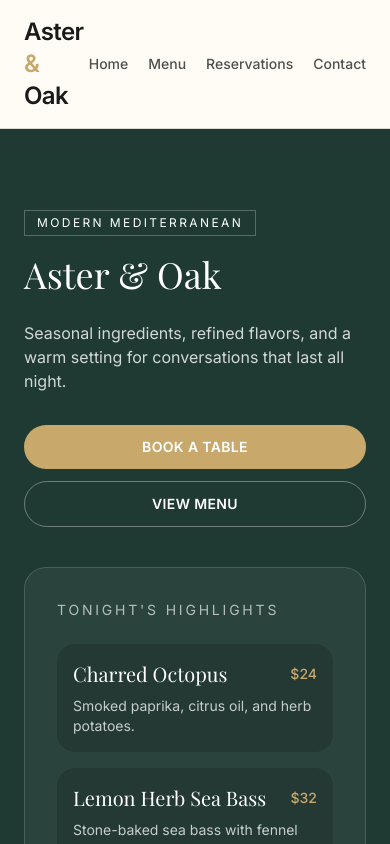
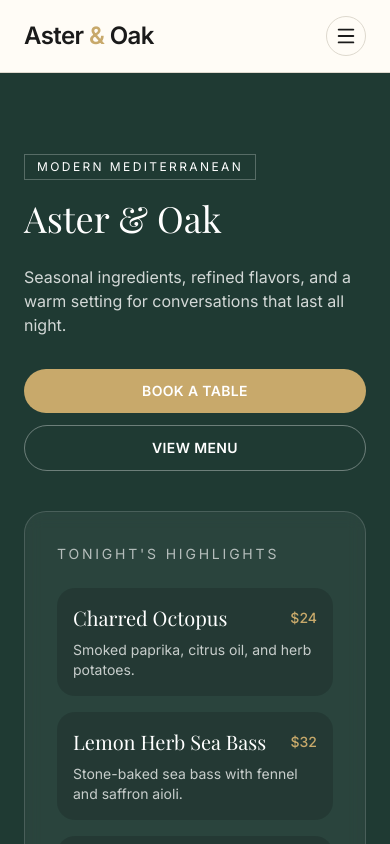
Before and after one commit to ElenaSidoroska11/restaurant-project, a Next.js app: page / in a window 390 px wide. Shown: the top 844 px of the page. Built offline with nearby package versions, Linux system fonts and the light colour scheme; a web font is replaced by a local one.

Commit message:
Menu for mobile version

```diff
--- a/app/components/site-header.tsx
+++ b/app/components/site-header.tsx
@@ -1,4 +1,8 @@
+"use client";
+
+import { Menu, X } from "lucide-react";
 import Link from "next/link";
+import { useState } from "react";
 
 const navLinks = [
   { label: "Home", href: "/" },
@@ -8,24 +12,60 @@ const navLinks = [
 ];
 
 export function SiteHeader() {
+  const [isMenuOpen, setIsMenuOpen] = useState(false);
+
   return (
     <header className="border-b border-(--color-border) bg-(--color-surface)">
       <div className="mx-auto flex w-full max-w-6xl items-center justify-between px-6 py-4 md:px-10">
         <Link href="/" className="text-2xl font-semibold tracking-tight text-(--color-text)">
           Aster <span className="text-(--color-accent)">&amp;</span> Oak
         </Link>
-        <nav aria-label="Main navigation">
+        <nav className="hidden md:block" aria-label="Main navigation">
           <ul className="flex items-center gap-5 text-sm font-medium text-(--color-text-muted) md:gap-8">
             {navLinks.map((link) => (
               <li key={link.href}>
-                <Link className="transition-colors hover:text-(--color-text)" href={link.href}>
+                <Link
+                  className="rounded-full px-4 py-2 transition-colors hover:bg-(--color-background) hover:text-(--color-text)"
+                  href={link.href}
+                >
                   {link.label}
                 </Link>
               </li>
             ))}
           </ul>
         </nav>
+        <button
+          type="button"
+          className="rounded-full border border-(--color-border) p-2 text-(--color-text) transition-colors hover:border-(--color-accent) hover:text-(--color-accent) md:hidden"
+          aria-label={isMenuOpen ? "Close navigation menu" : "Open navigation menu"}
+          aria-expanded={isMenuOpen}
+          aria-controls="mobile-navigation"
+          onClick={() => setIsMenuOpen((isOpen) => !isOpen)}
+        >
+          {isMenuOpen ? <X aria-hidden="true" size={22} /> : <Menu aria-hidden="true" size={22} />}
+        </button>
       </div>
+      {isMenuOpen ? (
+        <nav
+          id="mobile-navigation"
+          className="border-t border-(--color-border) px-6 py-4 md:hidden"
+          aria-label="Mobile navigation"
+        >
+          <ul className="flex flex-col gap-4 text-sm font-medium text-(--color-text-muted)">
+            {navLinks.map((link) => (
+              <li key={link.href}>
+                <Link
+                  className="block rounded-xl px-4 py-3 transition-colors hover:bg-(--color-background) hover:text-(--color-text)"
+                  href={link.href}
+                  onClick={() => setIsMenuOpen(false)}
+                >
+                  {link.label}
+                </Link>
+              </li>
+            ))}
+          </ul>
+        </nav>
+      ) : null}
     </header>
   );
 }
```
